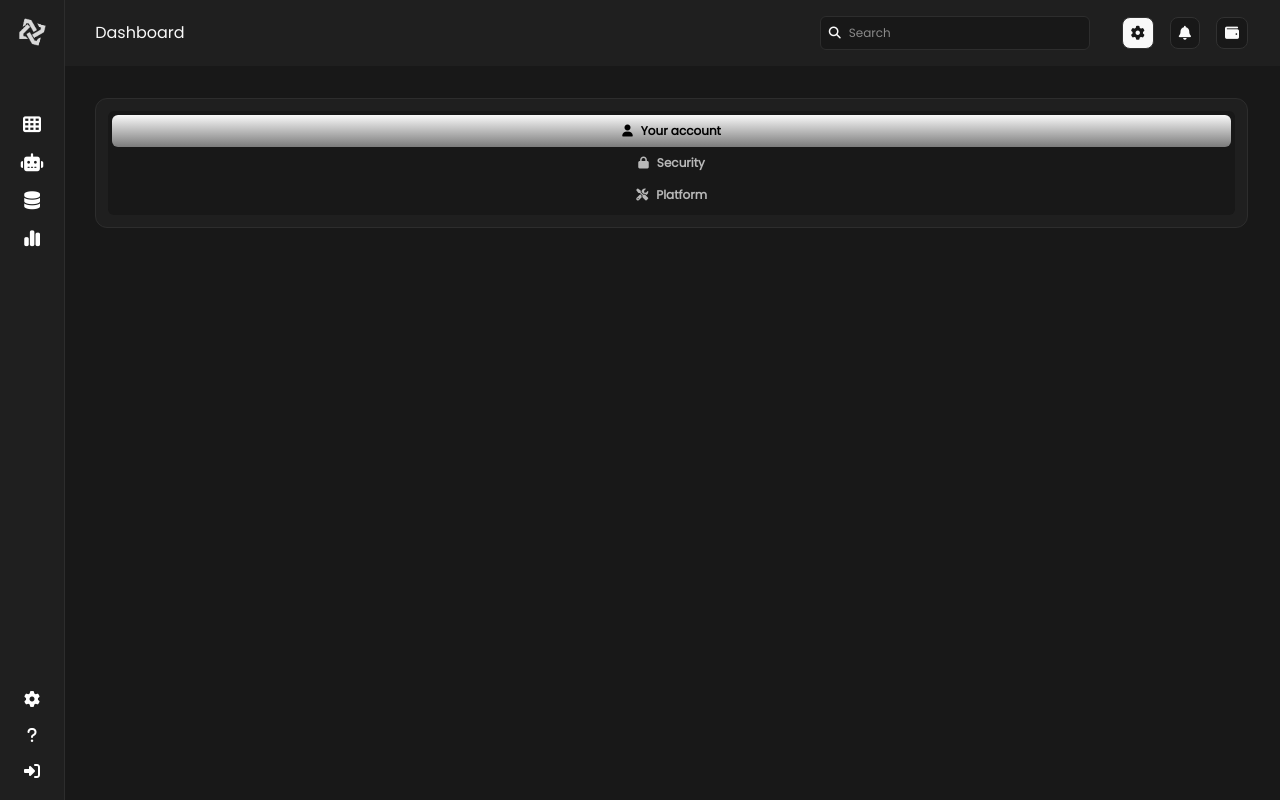
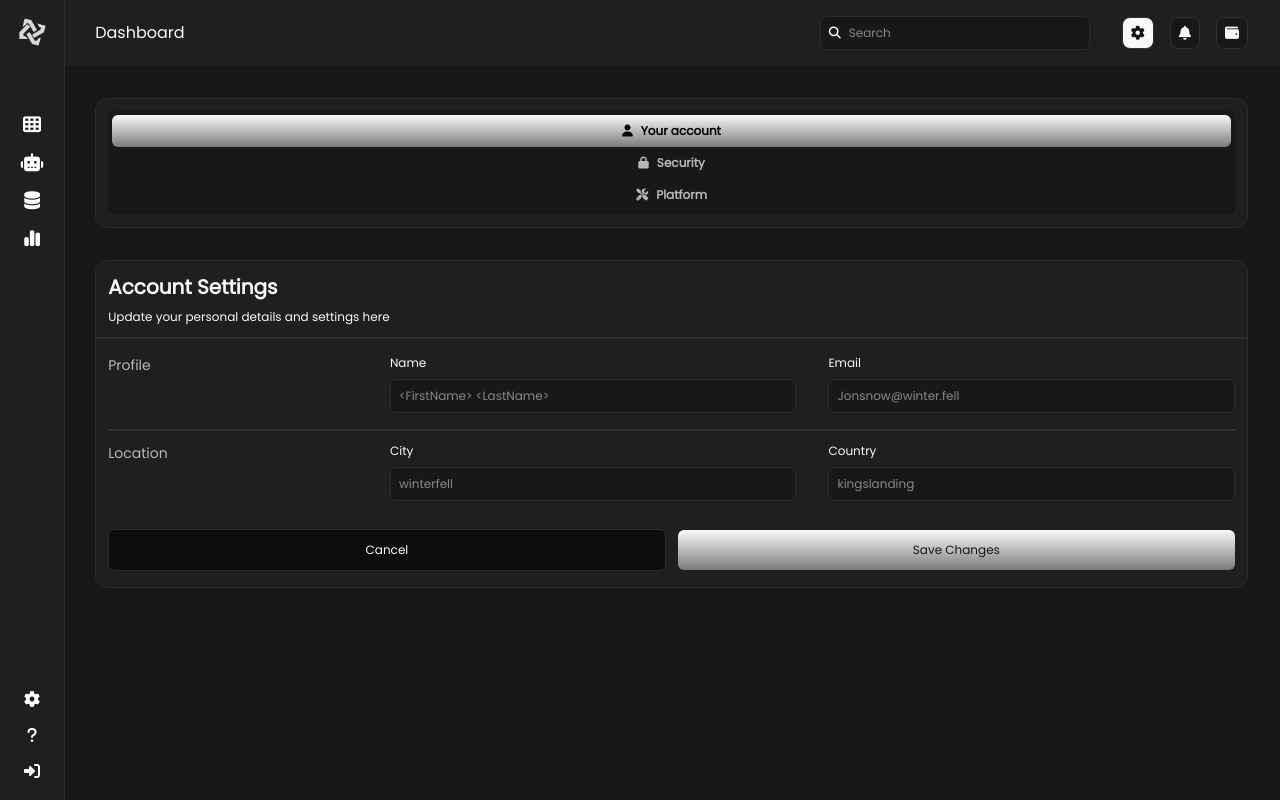
Before and after one commit to Hardy101/liquiDex, a React (Vite) app in the folder frontend/: page /settings in a window 1280 px wide. Built offline with nearby package versions, Linux system fonts and the light colour scheme.

Commit message:
settings account section complete

```diff
--- a/frontend/src/components/settingsPlatform.tsx
+++ b/frontend/src/components/settingsPlatform.tsx
@@ -11,7 +11,7 @@ const SettingsPlatform: React.FC = () => {
         <h2 className="text-xl font-bold mb-2 flex gap-4 grow">
           Platform Settings
         </h2>
-        <p>Update your personal details and settings here</p>
+        <p>Update your system preferences and settings here</p>
       </div>
       <form action="#" className="grid gap-3 px-3 py-4">
         <div className="form-control flex justify-between border-b-2 border-dark-3 pb-4">
--- /dev/null
+++ b/frontend/src/components/settinsAccount.tsx
@@ -0,0 +1,58 @@
+const SettingsAccount: React.FC = () => {
+  return (
+    <div className="bg-dark-2 border border-grey-3 rounded-xl text-light-1 text-xs">
+      <div className="header p-3 border-b-2 border-grey-3">
+        <h2 className="text-xl font-bold mb-2 flex gap-4 grow">
+          Account Settings
+        </h2>
+        <p>Update your personal details and settings here</p>
+      </div>
+      <form action="#" className="grid gap-3 px-3 py-4">
+        <div className="form-control flex justify-between border-b-2 border-dark-3 pb-4">
+          <span className="text-grey-2 text-sm">Profile</span>
+          <div className="w-3/4 grid grid-cols-2 gap-y-2 gap-x-8">
+            <label htmlFor="name">Name</label>
+            <label htmlFor="email">Email</label>
+            <input
+              type="text"
+              placeholder="<FirstName> <LastName>"
+              className="bg-dark-1 rounded-md p-2 border border-grey-3 outline-none"
+            />
+            <input
+              type="email"
+              placeholder="Jonsnow@winter.fell"
+              className="bg-dark-1 rounded-md p-2 border border-grey-3 outline-none"
+            />
+          </div>
+        </div>
+        <div className="form-control flex justify-between">
+          <span className="text-grey-2 text-sm">Location</span>
+          <div className="w-3/4 grid grid-cols-2 gap-y-2 gap-x-8">
+            <label htmlFor="name">City</label>
+            <label htmlFor="email">Country</label>
+            <input
+              type="text"
+              placeholder="winterfell"
+              className="bg-dark-1 rounded-md p-2 border border-grey-3 outline-none"
+            />
+            <input
+              type="email"
+              placeholder="kingslanding"
+              className="bg-dark-1 rounded-md p-2 border border-grey-3 outline-none"
+            />
+          </div>
+        </div>
+        <div className="form-control grid grid-cols-2 gap-3 mt-4">
+          <button className="p-3 my-auto rounded-md bg-[#0C0C0C] border-1 border-grey-3">
+            Cancel
+          </button>
+          <button className="p-3 my-auto rounded-md gradient-1 text-dark-1">
+            Save Changes
+          </button>
+        </div>
+      </form>
+    </div>
+  );
+};
+
+export default SettingsAccount;
--- a/frontend/src/pages/settings.tsx
+++ b/frontend/src/pages/settings.tsx
@@ -4,6 +4,7 @@ import NavBar from "../components/navbar";
 import AsidesSection from "../components/aside";
 import SettingsNavbar from "../components/settingsNavbar";
 import SettingsPlatform from "../components/settingsPlatform";
+import SettingsAccount from "../components/settinsAccount";
 
 const Settings: React.FC = () => {
   const [activeTab, setActiveTab] = useState("account");
@@ -14,6 +15,7 @@ const Settings: React.FC = () => {
         <NavBar />
         <div className="body p-8 grid gap-8">
           <SettingsNavbar activeTab={activeTab} setActiveTab={setActiveTab} />
+          {activeTab == "account" && <SettingsAccount />}
           {activeTab == "platform" && <SettingsPlatform />}
         </div>
       </main>
```
